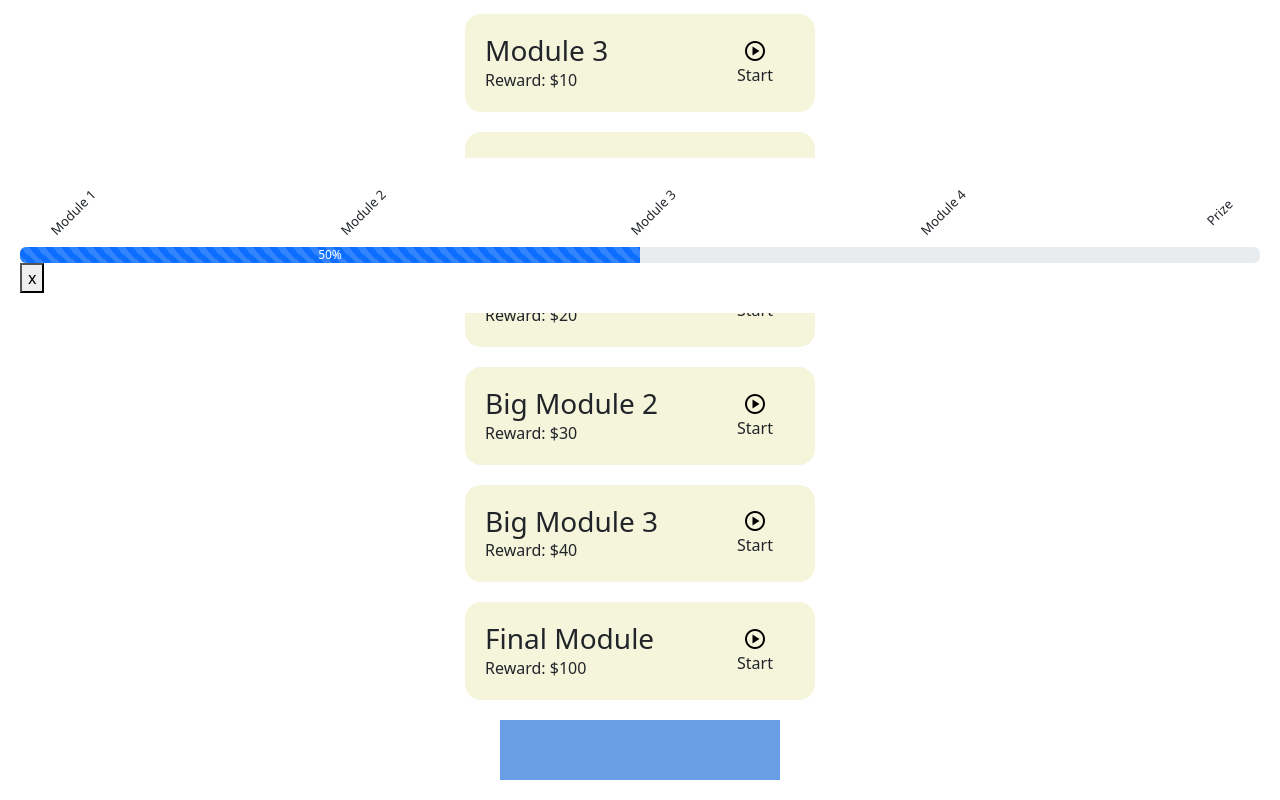
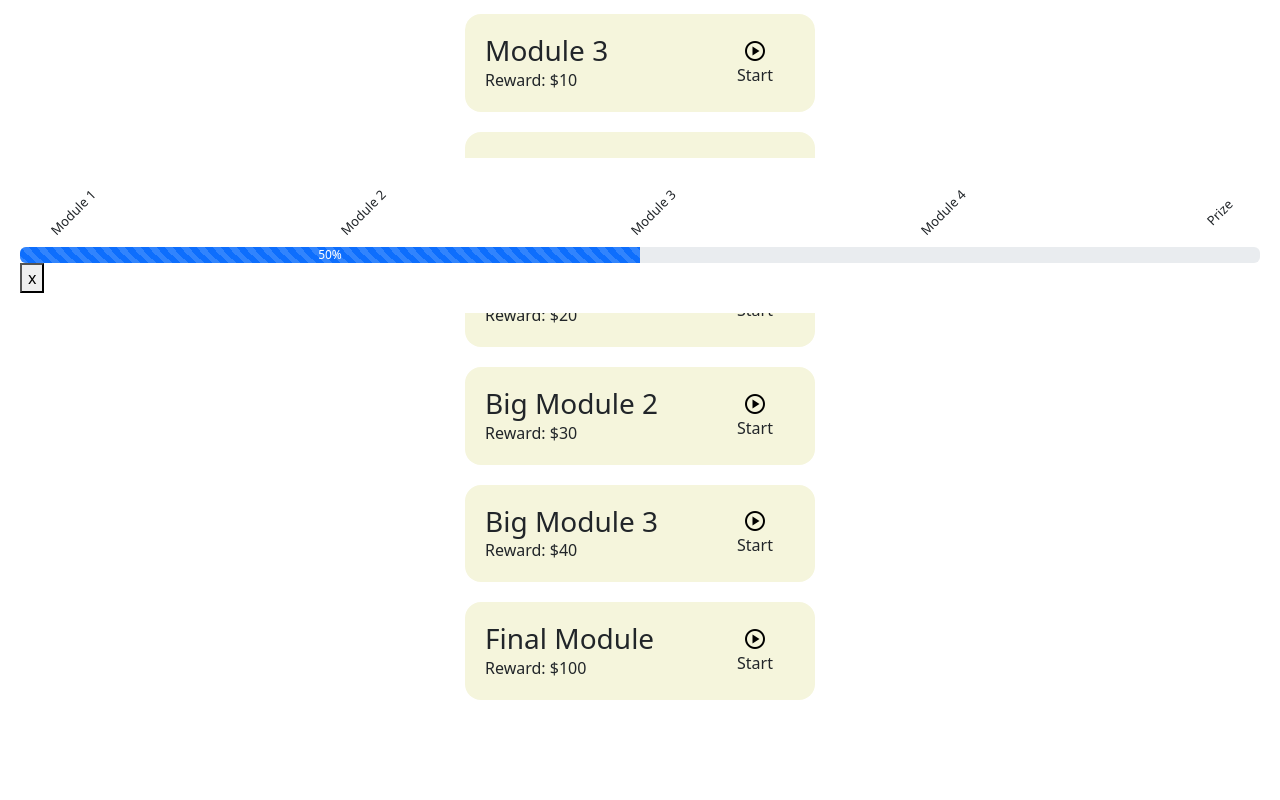
Before and after one commit to cfgcolumbus23/Team-15, a React (Create React App) app in the folder learning-app/: page /roadmap in a window 1280 px wide. Shown: the part 487-1287 px from the top of the page. After the commit the page ends 1227 px from the top, so only its background shows below. Built offline with nearby package versions, Linux system fonts and the light colour scheme.

Commit message:
reconfigured roadmap

```diff
--- a/learning-app/src/pages/Roadmap.js
+++ b/learning-app/src/pages/Roadmap.js
@@ -17,6 +17,24 @@
 
 // Page
 function Roadmap() {
+    {/* Everything Else */}
+
+    let content;
+    // Display different information if user is not logged in
+    if (isLoggedIn){
+        content = <Main_Roadmap />;
+    } else {
+        // Add login form component
+        content = <Main_Roadmap />;
+    }
+    return(
+        <div>
+          {content}
+        </div>
+    );
+};
+
+function Main_Roadmap(){
   {/* Read in JSON File */}
   const [data,setData]=useState([]);
   const getData=()=>{
@@ -40,19 +58,8 @@
     useEffect(()=>{
       getData()
     },[])
-
-    {/* Everything Else */}
-
-    let content;
-    // Display different information if user is not logged in
-    if (isLoggedIn){
-        content = <Main_Roadmap />;
-    } else {
-        // Add login form component
-        content = <Main_Roadmap />;
-    }
     return(
-        <>
+    <div className="Roadmap">
         <link rel="stylesheet" href="https://fonts.googleapis.com/css2?family=Material+Symbols+Outlined:opsz,wght,FILL,GRAD@24,400,0,0" />
         <div class="module-title"><h2>Welcome to Path {user.path}</h2></div>
             <div class="module-container">
@@ -66,16 +73,7 @@
                     {(item.complete=='True') ? <p>Complete</p> : <p>Start</p>}
                 </div>
                 </div>)}
-            {content}
         </div>
-        </>
-    );
-};
-
-function Main_Roadmap(){
-    return(
-    <div className="Roadmap">
-        <Nav />
     </div>
     );
 };
```
Also changed, not shown: learning-app/src/pages/mycourses.js (added, +13 -0 lines), learning-app/src/pages/mycourses.css (added), learning-app/src/pages/myrewards.css (added), learning-app/src/pages/myrewards.js (added). Lines whose indentation alone changed are shown as unchanged.
